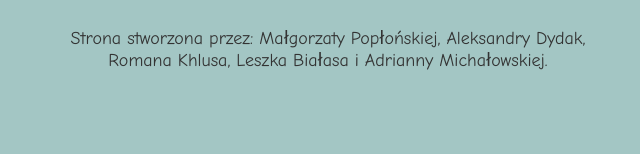
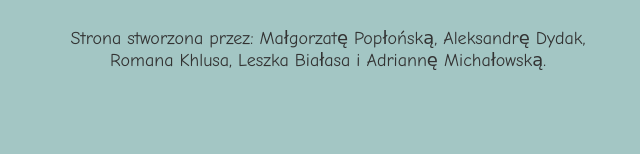
Before and after one commit to xingob/xingob.github.io, a plain HTML site: page inventions/index.html in a window 1280 px wide. Shown: the part 528-682 px from the top of the page, 7-647 px from the left. Drawn offline with Linux system fonts and the light colour scheme.

Commit message:
Authors name updated

```diff
--- a/inventions/index.html
+++ b/inventions/index.html
@@ -22,7 +22,7 @@
   <main class="content">
     <div class="left-column">
       <h2>Strona poświęcona wynalazkom, które zmieniły świat! =]</h2>
-      <p>Strona stworzona przez: Małgorzaty Popłońskiej, Aleksandry Dydak, Romana Khlusa, Leszka Białasa i Adrianny Michałowskiej.</p>
+      <p>Strona stworzona przez: Małgorzatę Popłońską, Aleksandrę Dydak, Romana Khlusa, Leszka Białasa i Adriannę Michałowską.</p>
     </div>
     <div class="right-column">
       <img src="elektr.jpg" alt="Wynalazek 1" class="frame-effect">
```
